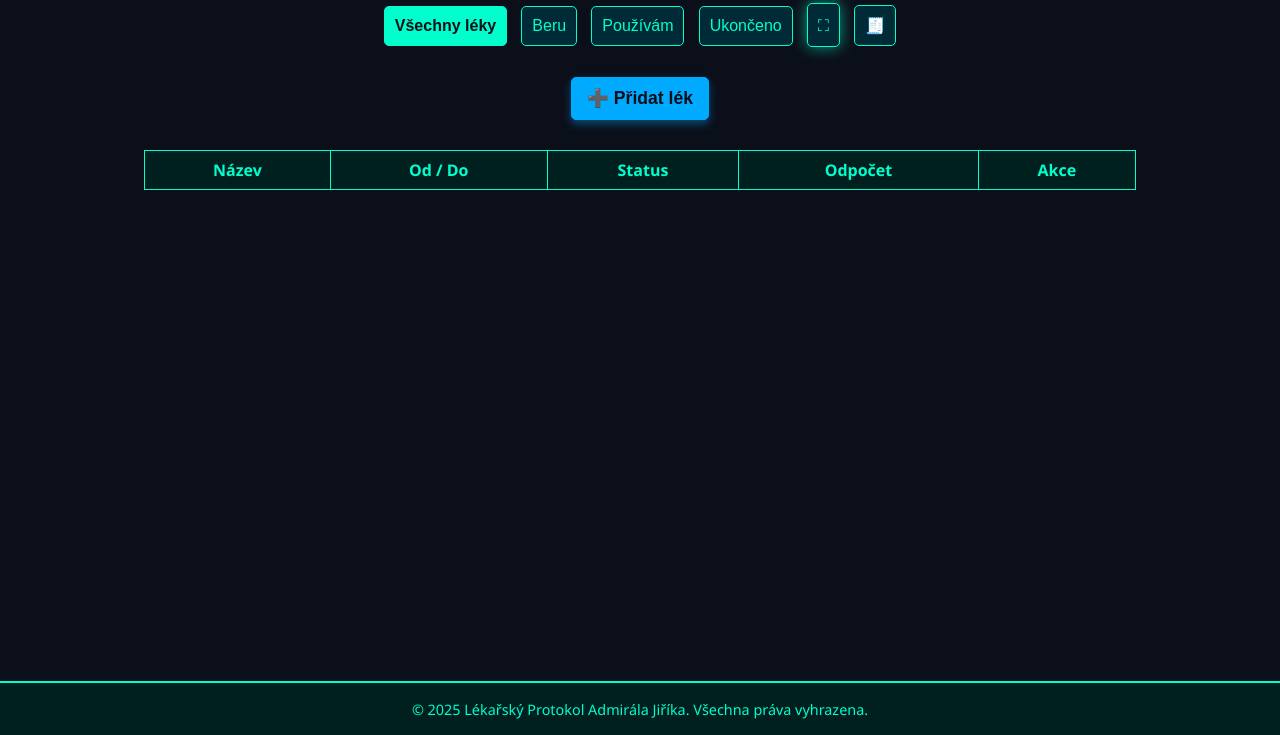
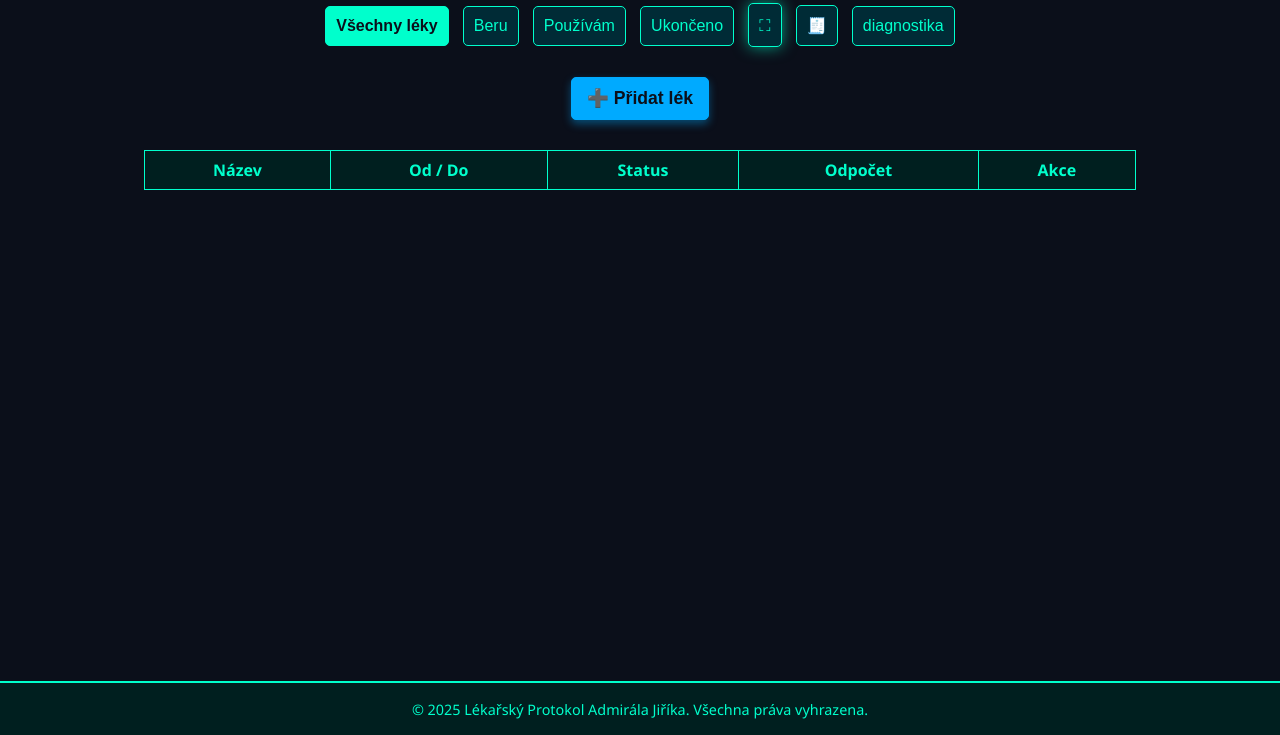
Before and after one commit to jirka22med/Lekarsky-Protokol-Jirika-3.cz, a plain HTML site: page index.html in a window 1280 px wide. Shown: the part 65-800 px from the top of the page. Drawn offline with Linux system fonts and the light colour scheme; no server answers.

Commit message:
Update index.html

```diff
--- a/index.html
+++ b/index.html
@@ -22,6 +22,9 @@
             <button data-status="Ukončeno">Ukončeno</button>
             <button id="fullscreen-toggle" title="Celá obrazovka (F)">⛶</button>
             <button id="jirik-manual-opener-btn"  >🧾</button>
+            <button id="indexator" onclick="window.open('https://raw.githack.com//jirka22med/Lekarsky-Protokol-Jirika-3.cz/76f03cd0dde827f6f31201f69b3358842fa7d26f/diagnostika-notifikaci.html', '_blank')">
+     diagnostika
+</button>
         </div>
 
         <button id="add-medicine-btn">➕ Přidat lék</button>
```
